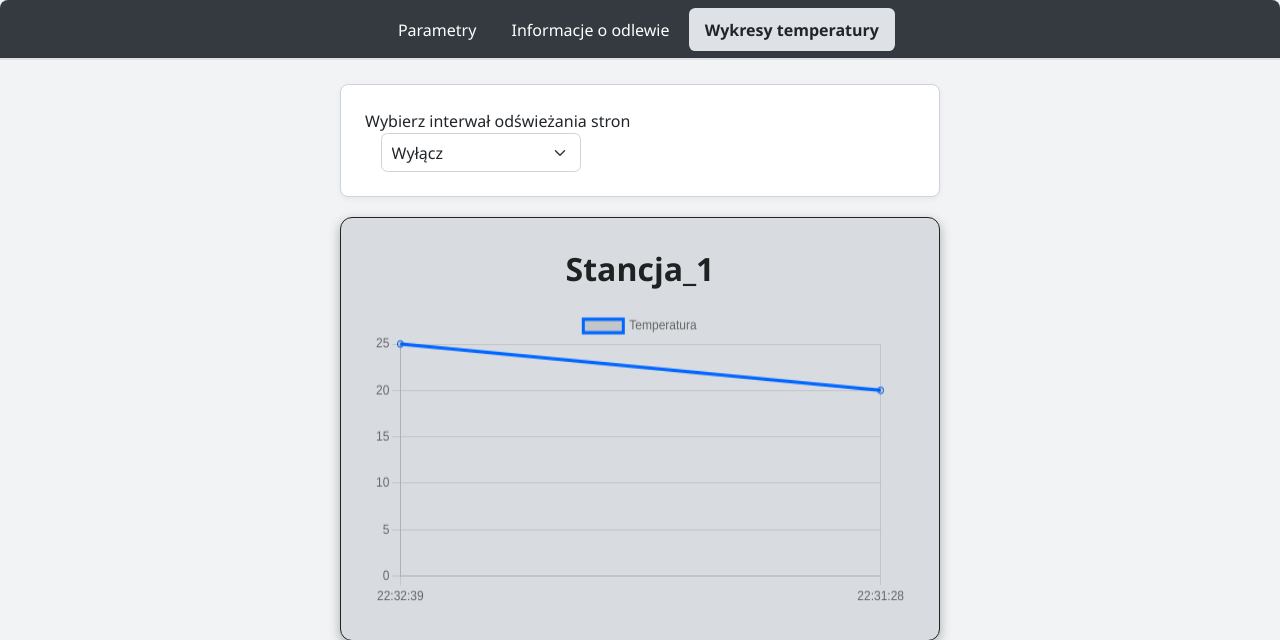
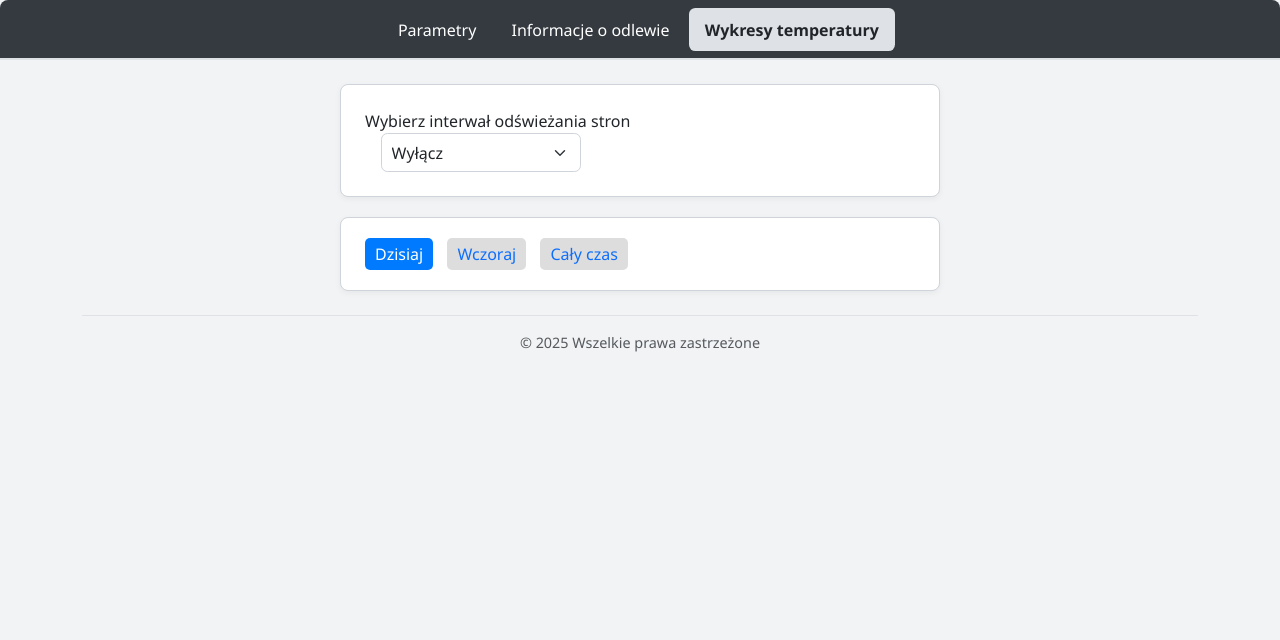
Before and after one commit to Bohdansuskyi/control_process, a Django app: page /charts/?filter=today in a window 1280 px wide. Shown: the top 640 px of the page. After the commit the page ends 352 px from the top, so only its background shows below. Run offline with Django 4.2, Linux system fonts and the light colour scheme; data comes from the database, SQL or seed files in the repository.

Commit message:
added filters at charts

```diff
--- a/project/app/static/app/css/charts.css
+++ b/project/app/static/app/css/charts.css
@@ -31,3 +31,24 @@ h2 {
     margin-bottom: 1.2rem;
     font-weight: 600;
 }
+
+.filters {
+    width: 600px;
+    margin: 20px auto;
+    border: 1px solid #ced4da;
+    border-radius: 0.5rem;
+    background-color: #ffffff;
+    padding: 1.5rem;
+    box-shadow: 0 2px 6px rgba(0, 0, 0, 0.05);
+}
+.filters a {
+  margin-right: 10px;
+  padding: 5px 10px;
+  background-color: #ddd;
+  text-decoration: none;
+  border-radius: 5px;
+}
+.filters a.active {
+  background-color: #007bff;
+  color: white;
+}
--- a/project/app/static/app/css/info.css
+++ b/project/app/static/app/css/info.css
@@ -25,5 +25,5 @@
 }
 
 .form-label {
-  color:#06101d
+  color:#cfd2d4
 }
--- a/project/app/templates/app/charts.html
+++ b/project/app/templates/app/charts.html
@@ -5,10 +5,16 @@
 
 {% block content %}
 
-{% for station, data in station_data.items %}
 
   <script src="https://cdn.jsdelivr.net/npm/chart.js@4.4.0/dist/chart.umd.min.js"></script>
 
+  <div class="filters">
+  <a href="?filter=today" class="{% if selected_filter == 'today' %}active{% endif %}">Dzisiaj</a>
+  <a href="?filter=yesterday" class="{% if selected_filter == 'yesterday' %}active{% endif %}">Wczoraj</a>
+  <a href="?filter=all" class="{% if selected_filter == 'all' %}active{% endif %}">Cały czas</a>
+</div>
+
+{% for station, data in station_data.items %}
   <div class="chart-wrap">
     <h2>{{ station }}</h2>
     <canvas id="chart-{{ forloop.counter }}"></canvas>
@@ -37,4 +43,5 @@
   </script>
 {% endfor %}
 
+
 {% endblock %}
--- a/project/app/views.py
+++ b/project/app/views.py
@@ -1,5 +1,7 @@
 from django.shortcuts import render
 from .models import records, station
+from datetime import date, timedelta
+
 
 def index(request):
     return render(request,"app/index.html")
@@ -9,12 +11,18 @@ def info(request):
 
 
 def charts(request):
-    # Pobranie wszystkich rekordów posortowanych po stacji i czasie
-    data = records.objects.all().order_by('station__id', '-time')
+    date_filter = request.GET.get('filter', 'all')
 
-    # Tworzenie słownika, gdzie klucz to nazwa stacji, a wartość to dane tej stacji
+    queryset = records.objects.all()
+
+    if date_filter == 'today':
+        queryset = queryset.filter(Date=date.today())
+    elif date_filter == 'yesterday':
+        queryset = queryset.filter(Date=date.today() - timedelta(days=1))
+
+    data = queryset.order_by('station__id', 'Date', 'time')
+
     station_data = {}
-
     for entry in data:
         station_name = entry.station.name
         if station_name not in station_data:
@@ -22,9 +30,11 @@ def charts(request):
                 'times': [],
                 'temperatures': []
             }
-        station_data[station_name]['times'].append(str(entry.time))
+        datetime_str = f"{entry.Date} {entry.time}"
+        station_data[station_name]['times'].append(datetime_str)
         station_data[station_name]['temperatures'].append(entry.temperature)
 
     return render(request, "app/charts.html", {
-        'station_data': station_data
+        'station_data': station_data,
+        'selected_filter': date_filter
     })
```
